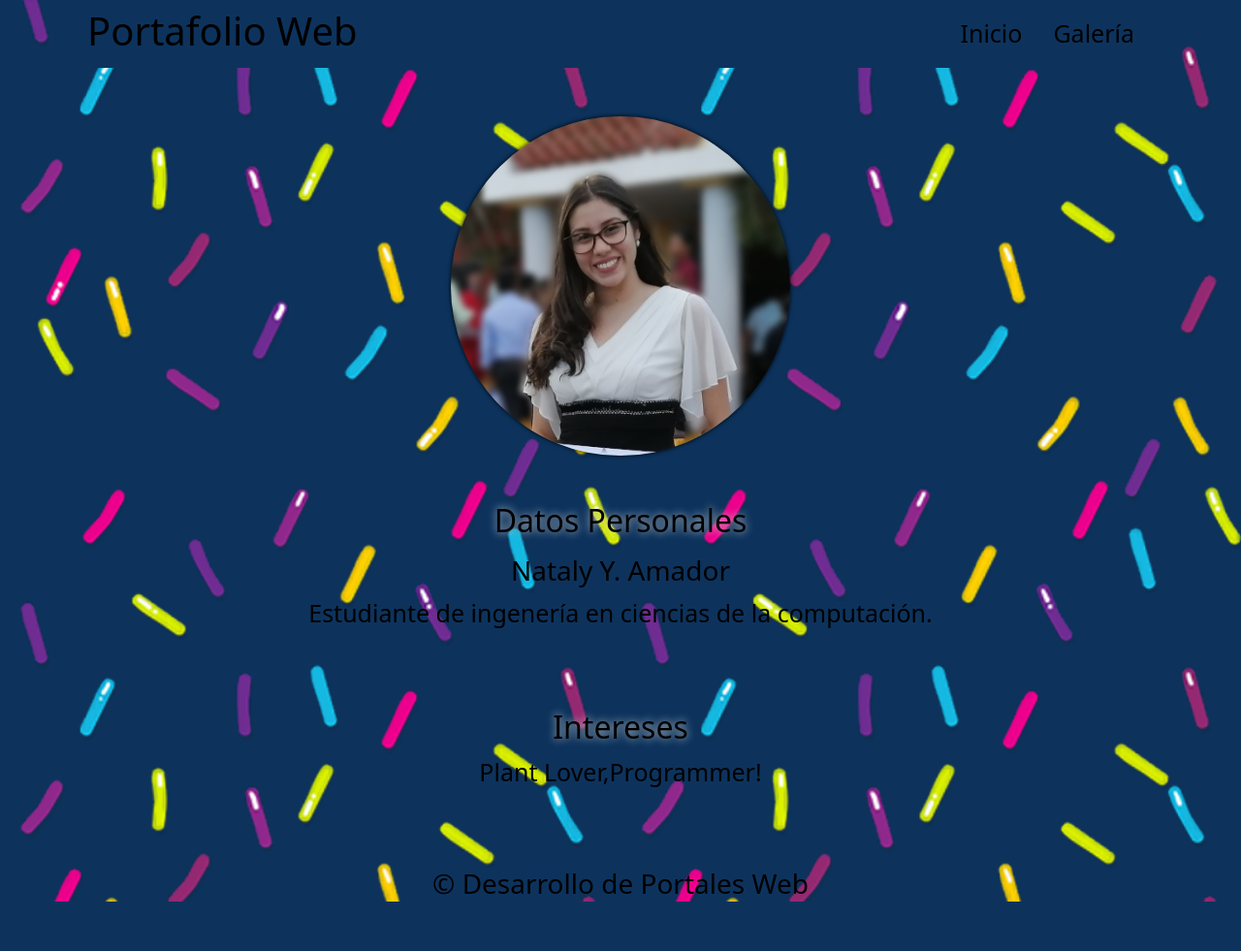
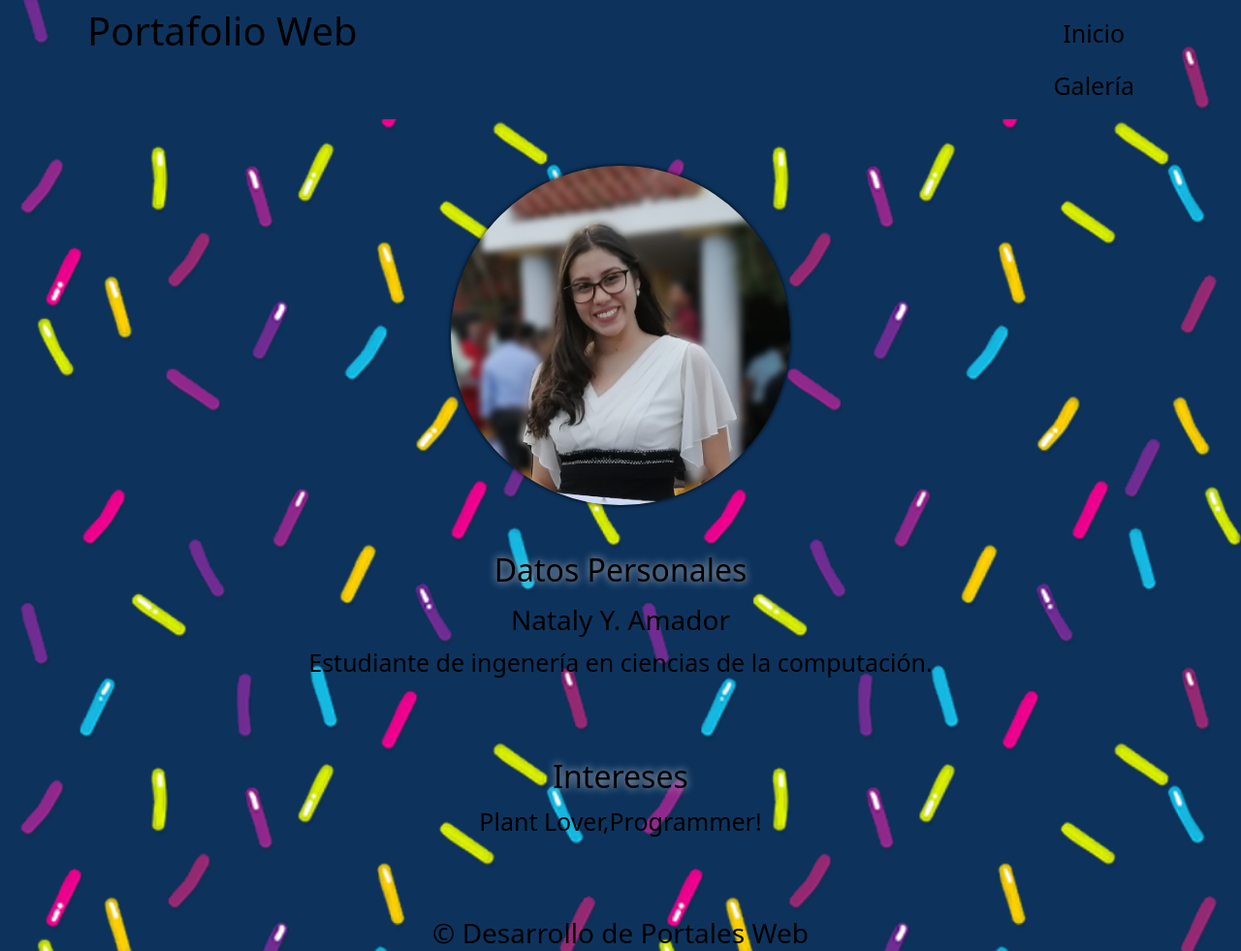
Before and after one commit to natamador1976/Portafolio, a plain HTML site: page Portafolio/index.html in a window 1280 px wide. Shown: the whole page at 97% size. Before the commit the page ends 930 px from the top, so only its background shows below. Drawn offline with nearby package versions, Linux system fonts and the light colour scheme.

Commit message:
Update index.html

```diff
--- a/Portafolio/index.html
+++ b/Portafolio/index.html
@@ -14,13 +14,13 @@
     <div class="container-xl  w-100">
         <h1 class="float-md-start  p-2" style=" background-color: #0d335d;">Portafolio Web</h1>
         <header>
-            <nav class="navbar navbar-expand-lg justify-content-sm-end">
+            <nav class="navbar navbar-expand-lg justify-content-sm-end flex-sm-column">
                 <div class="container-fluid">
                     <button class="navbar-toggler " type="button" data-bs-toggle="collapse" data-bs-target="#togglefunction" aria-controls="togglefunction" aria-expanded="false" aria-label="Toggle Navigation" >
                         <i class="bi bi-list text-dark " ></i>
                     </button>
                     <div class="collapse navbar-collapse justify-content-end" id="togglefunction">
-                        <ul class="nav flex-sm-column flex-md-row flex-l-column">
+                        <ul class="nav flex-sm-column flex-md-column flex-l-column">
                             <li class="nav-item ">
                                 <a href="index.html" class="nav-link ">Inicio</a>
                             </li>
```
